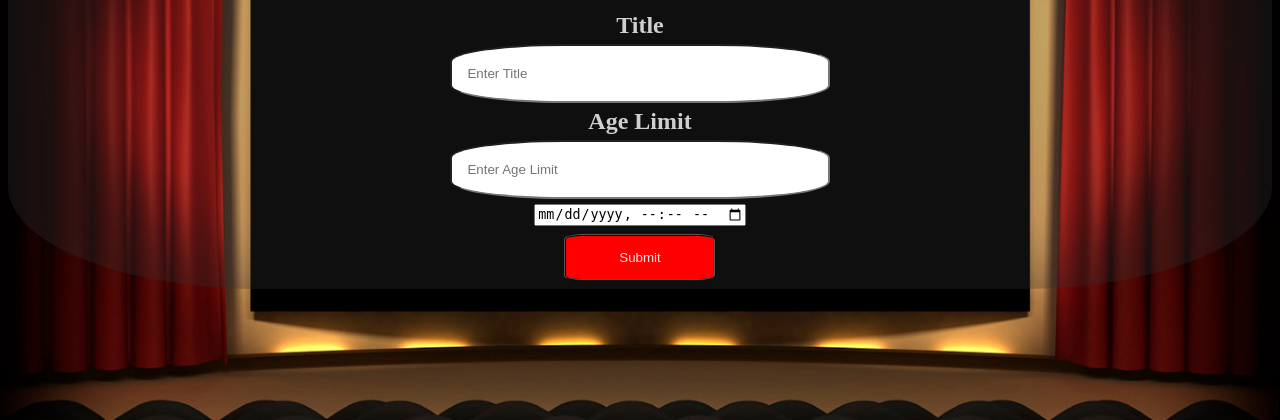
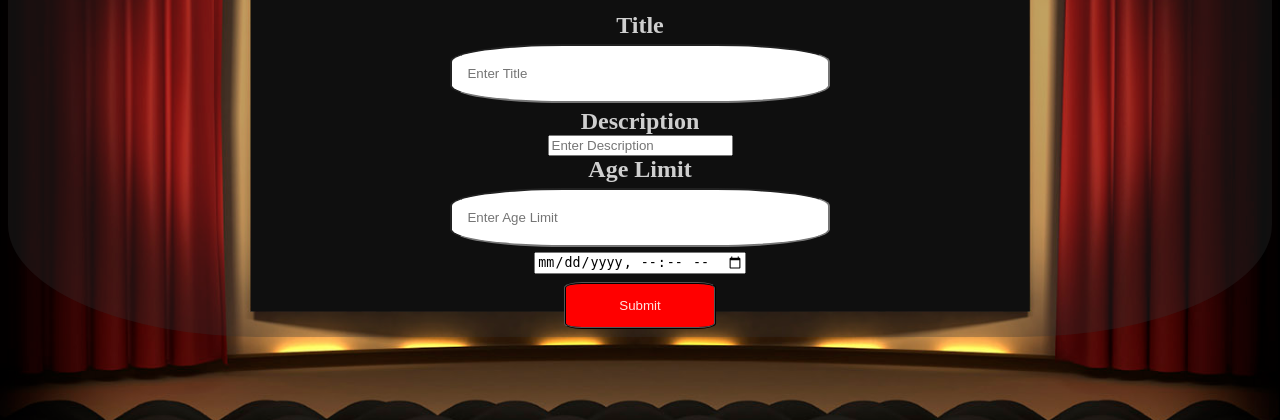
Before and after one commit to GabrielGenkov/DatabaseProject, a Flask app: page /addmovie in a window 1280 px wide. Shown: the part 234-654 px from the top of the page. Run offline with Flask 2, Linux system fonts and the light colour scheme; the visitor is signed in with stand-in values (Sample User, id 1); data comes from the database, SQL or seed files in the repository.

Commit message:
Added a description bar

```diff
--- a/templates/addmovie.html
+++ b/templates/addmovie.html
@@ -25,6 +25,10 @@
       <br>
 			<input type="title" name="title" placeholder="Enter Title" required>
       <br>
+      		<label><b>Description</b></label>
+      <br>
+			<input type="description" name="description" placeholder="Enter Description" required>
+      <br>
 			<label><b>Age Limit</b></label>
       <br>
 			<input type="agelimit" name="agelimit" placeholder="Enter Age Limit">
@@ -32,6 +36,7 @@
 			<input type="datetime-local" name="moviedate" placeholder="Enter Movie Date" required>
       <br>
 			<button type ="submit">Submit</button>
+
         </form>
 
 	</body>
```
